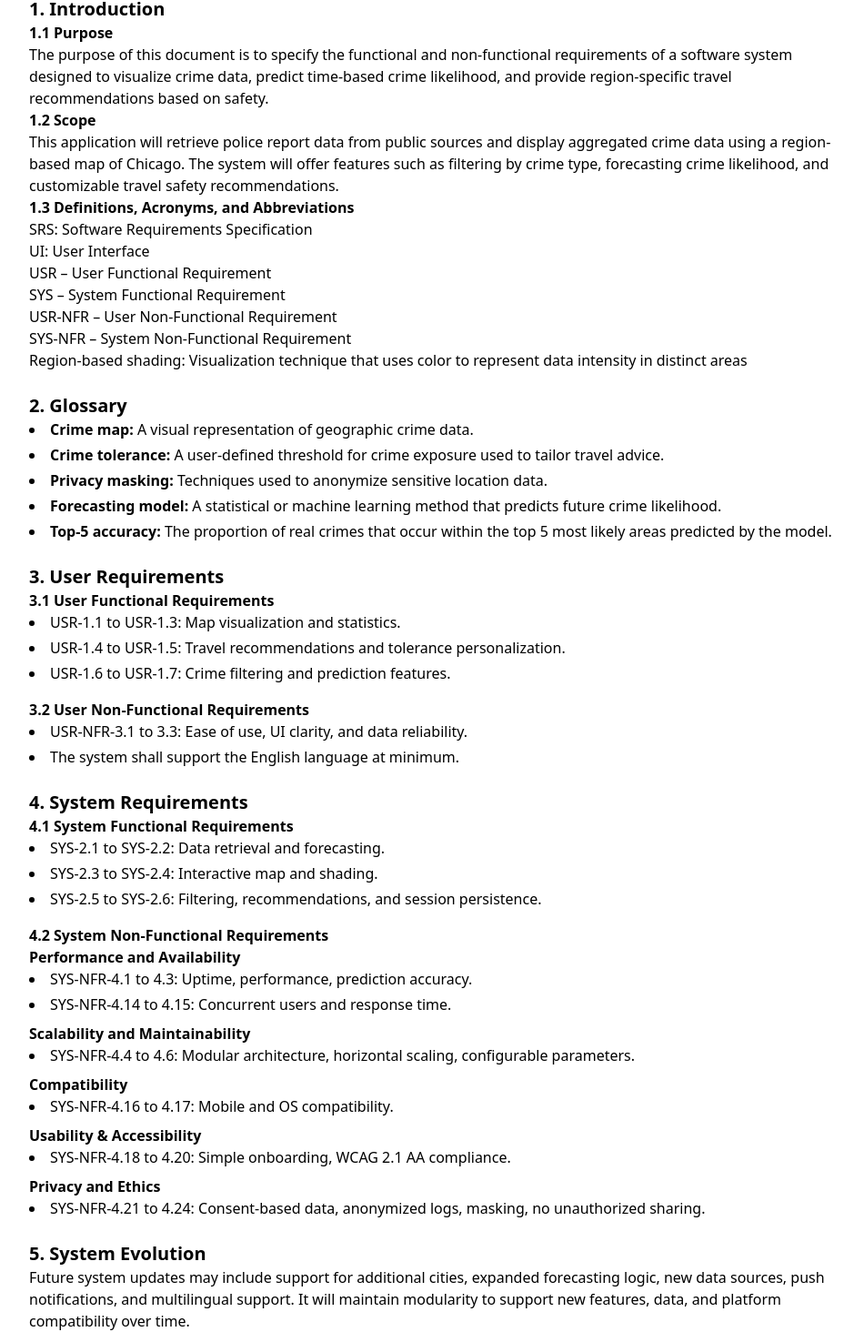
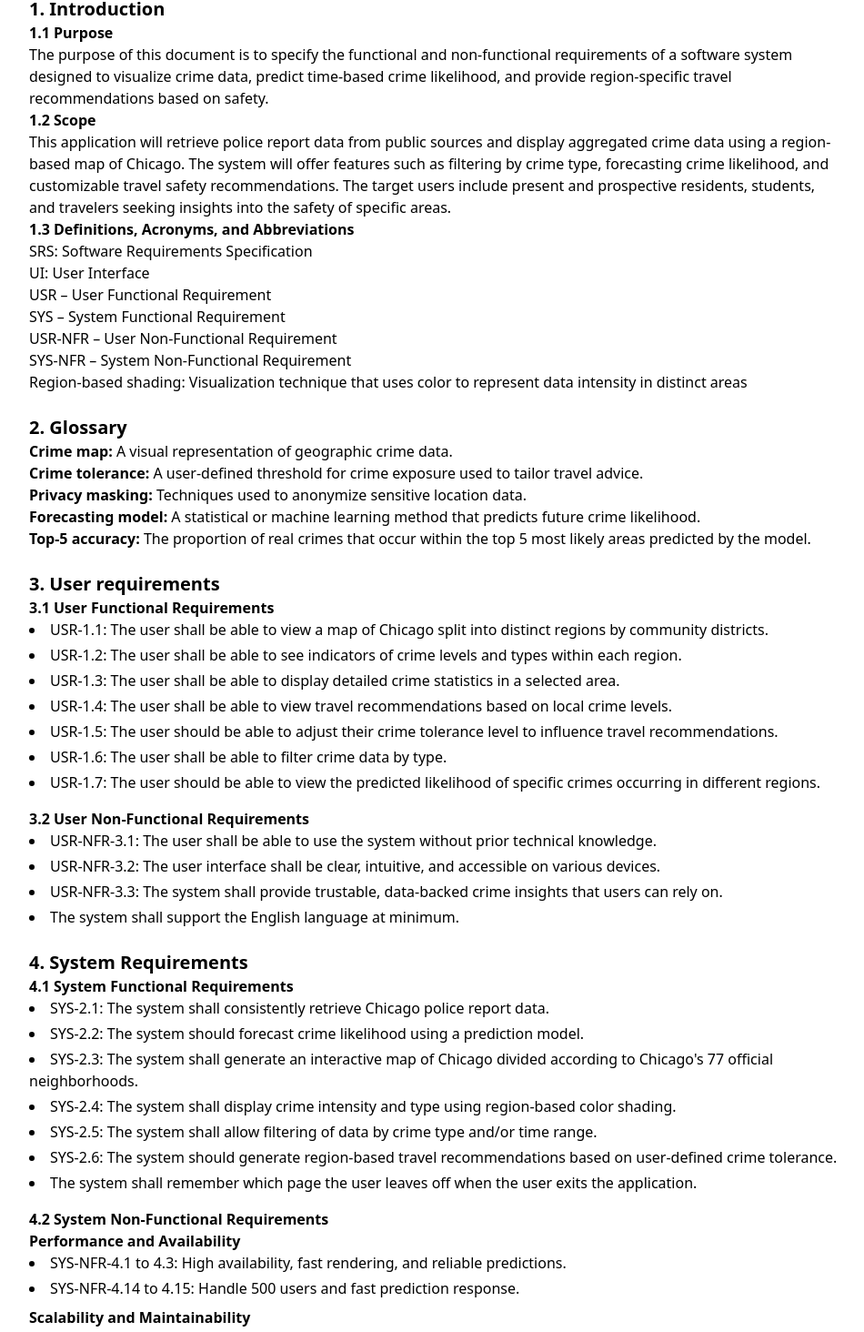
Before and after one commit to PBLGroupG/PBLGroupG.github.io, a Next.js app: page /document in a window 1280 px wide. Shown: the part 540-2004 px from the top of the page at 91% size, without its empty margins (160-1110 px from the left). Built offline with nearby package versions, Linux system fonts and the light colour scheme.

Commit message:
Update page.tsx

```diff
--- a/app/document/page.tsx
+++ b/app/document/page.tsx
@@ -1,74 +1,58 @@
 export default function DocumentPage() {
     return (
       <section className="min-h-screen px-6 py-20 bg-white text-black transition-colors">
-        <div className="max-w-4xl mx-auto space-y-10">
-          <h1 className="text-center text-4xl font-bold">
-            Software Requirements Specification (SRS)
-          </h1>
-          <h2 className="text-2xl font-semibold text-center">
-            Crime Mapping and Forecasting Application
-          </h2>
+        <div className="max-w-4xl mx-auto space-y-10 font-sans text-[16px]">
+          <h1 className="text-center text-4xl font-bold">Software Requirements Specification (SRS)</h1>
+          <h2 className="text-2xl font-semibold text-center">Crime Mapping and Forecasting Application</h2>
 
           <article className="space-y-6">
             <section>
               <h3 className="text-xl font-bold">Preface</h3>
-              <p>
-                This Software Requirements Specification (SRS) document has been prepared by Group G for the PBL3 course
-                project. It outlines the requirements for the development of a crime mapping and forecasting application
-                focused on the city of Chicago. The application aims to assist users in understanding local crime patterns
-                and making informed decisions about travel and safety.
-              </p>
-              <p>
-                This document is intended for use by the development team, instructors, testers, and future maintainers of
-                the system.
-              </p>
+              <p>This Software Requirements Specification (SRS) document has been prepared by Group G for the PBL3 course project. It outlines the requirements for the development of a crime mapping and forecasting application focused on the city of Chicago. The application aims to assist users in understanding local crime patterns and making informed decisions about travel and safety.</p>
+              <p>This document is intended for use by the development team, instructors, testers, and future maintainers of the system.</p>
             </section>
 
             <section>
               <h3 className="text-xl font-bold">1. Introduction</h3>
-              <p><strong>1.1 Purpose</strong><br />
-                The purpose of this document is to specify the functional and non-functional requirements of a software
-                system designed to visualize crime data, predict time-based crime likelihood, and provide region-specific
-                travel recommendations based on safety.
-              </p>
-              <p><strong>1.2 Scope</strong><br />
-                This application will retrieve police report data from public sources and display aggregated crime data
-                using a region-based map of Chicago. The system will offer features such as filtering by crime type,
-                forecasting crime likelihood, and customizable travel safety recommendations.
-              </p>
-              <p><strong>1.3 Definitions, Acronyms, and Abbreviations</strong><br />
-                SRS: Software Requirements Specification<br />
-                UI: User Interface<br />
-                USR – User Functional Requirement<br />
-                SYS – System Functional Requirement<br />
-                USR-NFR – User Non-Functional Requirement<br />
-                SYS-NFR – System Non-Functional Requirement<br />
+              <p><strong>1.1 Purpose</strong><br/>The purpose of this document is to specify the functional and non-functional requirements of a software system designed to visualize crime data, predict time-based crime likelihood, and provide region-specific travel recommendations based on safety.</p>
+              <p><strong>1.2 Scope</strong><br/>This application will retrieve police report data from public sources and display aggregated crime data using a region-based map of Chicago. The system will offer features such as filtering by crime type, forecasting crime likelihood, and customizable travel safety recommendations. The target users include present and prospective residents, students, and travelers seeking insights into the safety of specific areas.</p>
+              <p><strong>1.3 Definitions, Acronyms, and Abbreviations</strong><br/>
+                SRS: Software Requirements Specification<br/>
+                UI: User Interface<br/>
+                USR – User Functional Requirement<br/>
+                SYS – System Functional Requirement<br/>
+                USR-NFR – User Non-Functional Requirement<br/>
+                SYS-NFR – System Non-Functional Requirement<br/>
                 Region-based shading: Visualization technique that uses color to represent data intensity in distinct areas
               </p>
             </section>
 
             <section>
               <h3 className="text-xl font-bold">2. Glossary</h3>
-              <ul className="list-disc list-inside space-y-1">
-                <li><strong>Crime map:</strong> A visual representation of geographic crime data.</li>
-                <li><strong>Crime tolerance:</strong> A user-defined threshold for crime exposure used to tailor travel advice.</li>
-                <li><strong>Privacy masking:</strong> Techniques used to anonymize sensitive location data.</li>
-                <li><strong>Forecasting model:</strong> A statistical or machine learning method that predicts future crime likelihood.</li>
-                <li><strong>Top-5 accuracy:</strong> The proportion of real crimes that occur within the top 5 most likely areas predicted by the model.</li>
-              </ul>
+              <p><strong>Crime map:</strong> A visual representation of geographic crime data.</p>
+              <p><strong>Crime tolerance:</strong> A user-defined threshold for crime exposure used to tailor travel advice.</p>
+              <p><strong>Privacy masking:</strong> Techniques used to anonymize sensitive location data.</p>
+              <p><strong>Forecasting model:</strong> A statistical or machine learning method that predicts future crime likelihood.</p>
+              <p><strong>Top-5 accuracy:</strong> The proportion of real crimes that occur within the top 5 most likely areas predicted by the model.</p>
             </section>
 
             <section>
-              <h3 className="text-xl font-bold">3. User Requirements</h3>
+              <h3 className="text-xl font-bold">3. User requirements</h3>
               <h4 className="font-semibold">3.1 User Functional Requirements</h4>
               <ul className="list-disc list-inside space-y-1">
-                <li>USR-1.1 to USR-1.3: Map visualization and statistics.</li>
-                <li>USR-1.4 to USR-1.5: Travel recommendations and tolerance personalization.</li>
-                <li>USR-1.6 to USR-1.7: Crime filtering and prediction features.</li>
+                <li>USR-1.1: The user shall be able to view a map of Chicago split into distinct regions by community districts.</li>
+                <li>USR-1.2: The user shall be able to see indicators of crime levels and types within each region.</li>
+                <li>USR-1.3: The user shall be able to display detailed crime statistics in a selected area.</li>
+                <li>USR-1.4: The user shall be able to view travel recommendations based on local crime levels.</li>
+                <li>USR-1.5: The user should be able to adjust their crime tolerance level to influence travel recommendations.</li>
+                <li>USR-1.6: The user shall be able to filter crime data by type.</li>
+                <li>USR-1.7: The user should be able to view the predicted likelihood of specific crimes occurring in different regions.</li>
               </ul>
               <h4 className="font-semibold mt-4">3.2 User Non-Functional Requirements</h4>
               <ul className="list-disc list-inside space-y-1">
-                <li>USR-NFR-3.1 to 3.3: Ease of use, UI clarity, and data reliability.</li>
+                <li>USR-NFR-3.1: The user shall be able to use the system without prior technical knowledge.</li>
+                <li>USR-NFR-3.2: The user interface shall be clear, intuitive, and accessible on various devices.</li>
+                <li>USR-NFR-3.3: The system shall provide trustable, data-backed crime insights that users can rely on.</li>
                 <li>The system shall support the English language at minimum.</li>
               </ul>
             </section>
@@ -77,46 +61,51 @@
               <h3 className="text-xl font-bold">4. System Requirements</h3>
               <h4 className="font-semibold">4.1 System Functional Requirements</h4>
               <ul className="list-disc list-inside space-y-1">
-                <li>SYS-2.1 to SYS-2.2: Data retrieval and forecasting.</li>
-                <li>SYS-2.3 to SYS-2.4: Interactive map and shading.</li>
-                <li>SYS-2.5 to SYS-2.6: Filtering, recommendations, and session persistence.</li>
+                <li>SYS-2.1: The system shall consistently retrieve Chicago police report data.</li>
+                <li>SYS-2.2: The system should forecast crime likelihood using a prediction model.</li>
+                <li>SYS-2.3: The system shall generate an interactive map of Chicago divided according to Chicago's 77 official neighborhoods.</li>
+                <li>SYS-2.4: The system shall display crime intensity and type using region-based color shading.</li>
+                <li>SYS-2.5: The system shall allow filtering of data by crime type and/or time range.</li>
+                <li>SYS-2.6: The system should generate region-based travel recommendations based on user-defined crime tolerance.</li>
+                <li>The system shall remember which page the user leaves off when the user exits the application.</li>
               </ul>
+
               <h4 className="font-semibold mt-4">4.2 System Non-Functional Requirements</h4>
               <p className="font-semibold">Performance and Availability</p>
               <ul className="list-disc list-inside space-y-1">
-                <li>SYS-NFR-4.1 to 4.3: Uptime, performance, prediction accuracy.</li>
-                <li>SYS-NFR-4.14 to 4.15: Concurrent users and response time.</li>
+                <li>SYS-NFR-4.1 to 4.3: High availability, fast rendering, and reliable predictions.</li>
+                <li>SYS-NFR-4.14 to 4.15: Handle 500 users and fast prediction response.</li>
               </ul>
               <p className="font-semibold mt-2">Scalability and Maintainability</p>
               <ul className="list-disc list-inside space-y-1">
-                <li>SYS-NFR-4.4 to 4.6: Modular architecture, horizontal scaling, configurable parameters.</li>
+                <li>SYS-NFR-4.4 to 4.6: Modular updates and horizontal scaling.</li>
               </ul>
               <p className="font-semibold mt-2">Compatibility</p>
               <ul className="list-disc list-inside space-y-1">
-                <li>SYS-NFR-4.16 to 4.17: Mobile and OS compatibility.</li>
+                <li>SYS-NFR-4.4: Mobile device compatibility (≥2GB RAM, Android 10/iOS 13+).</li>
+                <li>SYS-NFR-4.5: OS compatibility (Windows 11+, macOS 11+, Android 10+).</li>
               </ul>
               <p className="font-semibold mt-2">Usability & Accessibility</p>
               <ul className="list-disc list-inside space-y-1">
-                <li>SYS-NFR-4.18 to 4.20: Simple onboarding, WCAG 2.1 AA compliance.</li>
+                <li>SYS-NFR-4.20 to 4.22: Simple use, onboarding, and WCAG 2.1 AA compliance.</li>
               </ul>
               <p className="font-semibold mt-2">Privacy and Ethics</p>
               <ul className="list-disc list-inside space-y-1">
-                <li>SYS-NFR-4.21 to 4.24: Consent-based data, anonymized logs, masking, no unauthorized sharing.</li>
+                <li>SYS-NFR-4.6 to 4.9: Consent-based data storage, privacy masking, and anonymized logs.</li>
               </ul>
             </section>
 
             <section>
               <h3 className="text-xl font-bold">5. System Evolution</h3>
-              <p>
-                Future system updates may include support for additional cities, expanded forecasting logic, new data sources,
-                push notifications, and multilingual support. It will maintain modularity to support new features, data,
-                and platform compatibility over time.
-              </p>
+              <p>As the system matures, we anticipate integrating additional datasets from other cities beyond Chicago. The forecasting model may evolve to incorporate more variables as their relationship to crime is established, and data for them becomes available.</p>
+              <p>As time goes on, we also anticipate that some data sources may become unavailable due to changing legal and industry environments. The software would necessarily need to be able to switch to other available sources of data.</p>
+              <p>The software should be designed for scalability, allowing modular data pipeline updates, and potentially supporting new features like push notifications or user-submitted crime reports.</p>
+              <p>Future releases may support multilingual interfaces and emergency service integration. API schema evolution should be anticipated, and compatibility with future operating systems and browsers maintained where feasible.</p>
             </section>
 
             <section>
               <h3 className="text-xl font-bold">Index</h3>
-              <ul className="list-disc list-inside space-y-1">
+              <ul className="list-disc list-inside">
                 <li>Functional Requirements – Section 3</li>
                 <li>Non-Functional Requirements – Section 4</li>
                 <li>System Evolution – Section 5</li>
```
